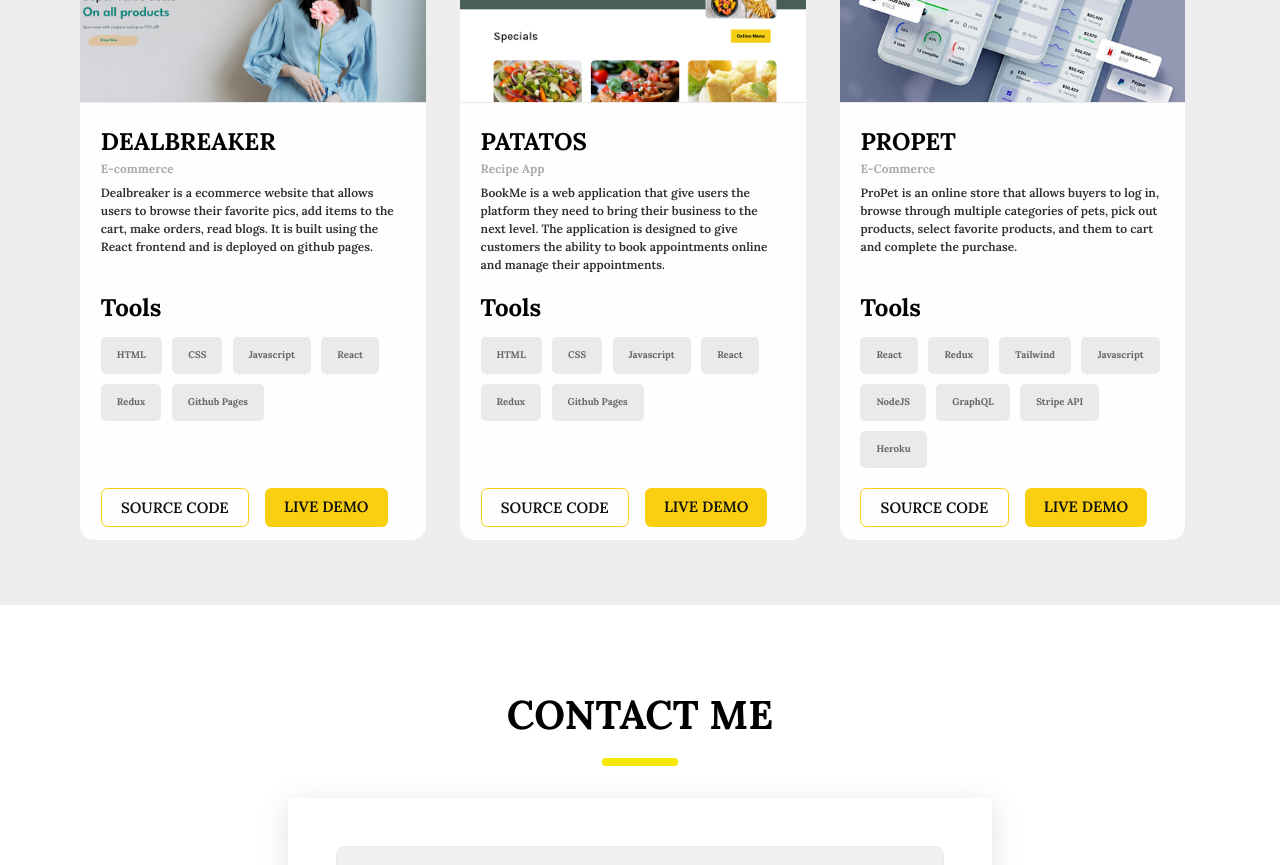
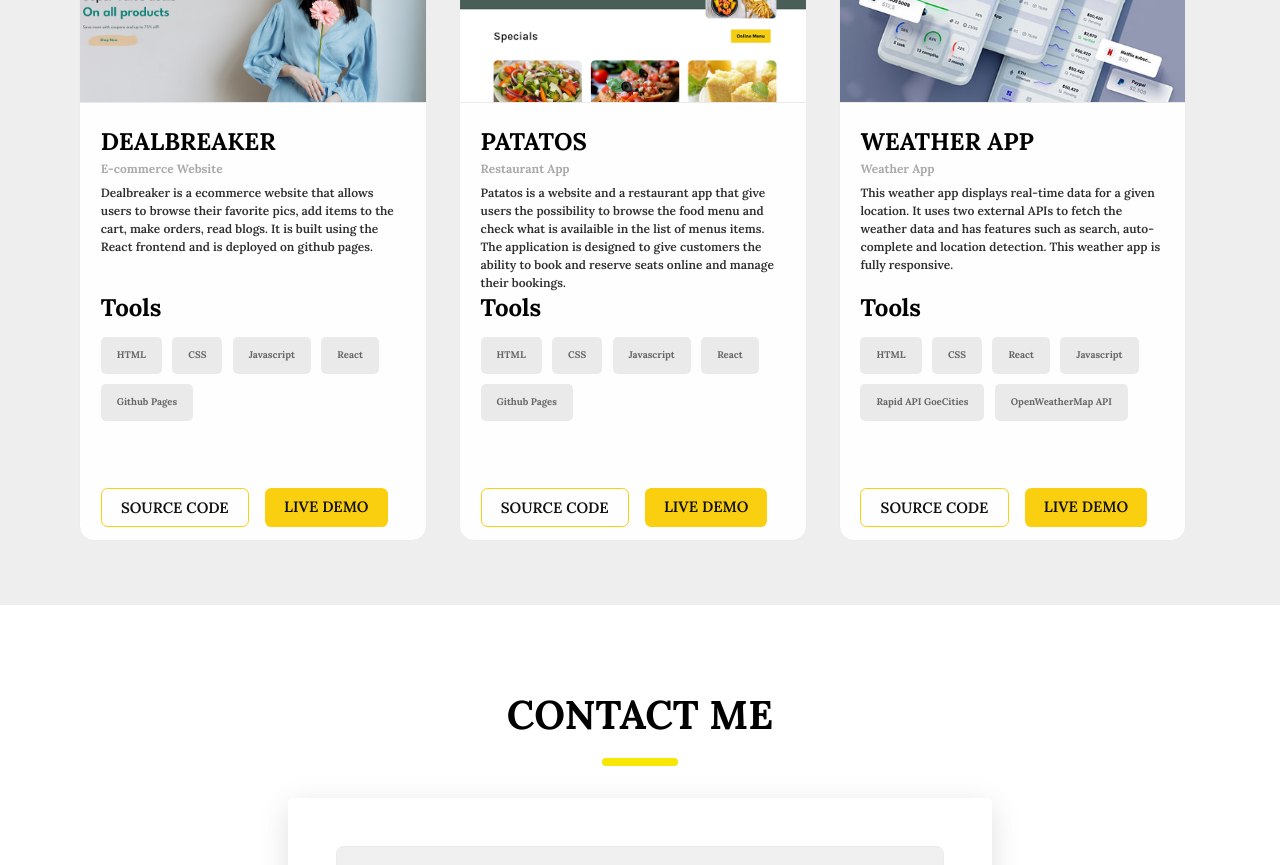
Before and after one commit to benbasty/portfolio-ben, a React (Create React App) app: page / in a window 1280 px wide. Shown: the part 1920-2785 px from the top of the page. Built offline with nearby package versions, Linux system fonts and the light colour scheme.

Commit message:
portfolio details desc

```diff
--- a/src/nav.css
+++ b/src/nav.css
@@ -62,10 +62,7 @@ nav a {
  	cursor: pointer;
 	text-transform: uppercase;
 }
-nav a.active {
-	color: #45a1eb;
-	font-weight: 800;
-}
+
 nav .textlink {
 	transition: .1s;
 }
--- a/src/portfolio.js
+++ b/src/portfolio.js
@@ -14,9 +14,9 @@ const data = [
         id: 1,
         image: Dealbreaker,
         title: 'Dealbreaker',
-        type: 'E-commerce',
+        type: 'E-commerce Website',
         desc: 'Dealbreaker is a ecommerce website that allows users to browse their favorite pics, add items to the cart, make orders, read blogs. It is built using the React frontend and is deployed on github pages.',
-        tools: ["HTML", "CSS", "Javascript", "React", "Redux", "Github Pages"],
+        tools: ["HTML", "CSS", "Javascript", "React", "Github Pages"],
         toolID: 11,
         github: 'https://github.com',
         livedemo: 'https://dribble.com'
@@ -25,9 +25,9 @@ const data = [
         id: 2,
         image: Patatos,
         title: 'Patatos',
-        type: 'Recipe App',
-        desc: 'BookMe is a web application that give users the platform they need to bring their business to the next level. The application is designed to give customers the ability to book appointments online and manage their appointments.',
-        tools: ["HTML", "CSS", "Javascript", "React", "Redux", "Github Pages"],
+        type: 'Restaurant App',
+        desc: 'Patatos is a website and a restaurant app that give users the possibility to browse the food menu and check what is availaible in the list of menus items. The application is designed to give customers the ability to book and reserve seats online and manage their bookings.',
+        tools: ["HTML", "CSS", "Javascript", "React", "Github Pages"],
         toolID: 22,
         github: 'https://github.com',
         livedemo: 'https://dribble.com'
@@ -35,10 +35,10 @@ const data = [
     {
         id: 3,
         image: IMG3,
-        title: 'ProPet',
-        type: 'E-Commerce',
-        desc: 'ProPet is an online store that allows buyers to log in, browse through multiple categories of pets, pick out products, select favorite products, and them to cart and complete the purchase.',
-        tools: ["React", "Redux", "Tailwind", "Javascript", "NodeJS", "GraphQL", "Stripe API", "Heroku"],
+        title: 'Weather App',
+        type: 'Weather App',
+        desc: 'This weather app displays real-time data for a given location. It uses two external APIs to fetch the weather data and has features such as search, auto-complete and location detection. This weather app is fully responsive.',
+        tools: ["HTML", "CSS", "React", "Javascript", "Rapid API GoeCities", "OpenWeatherMap API"],
         toolID: 33,
         github: 'https://github.com',
         livedemo: 'https://dribble.com'
```
